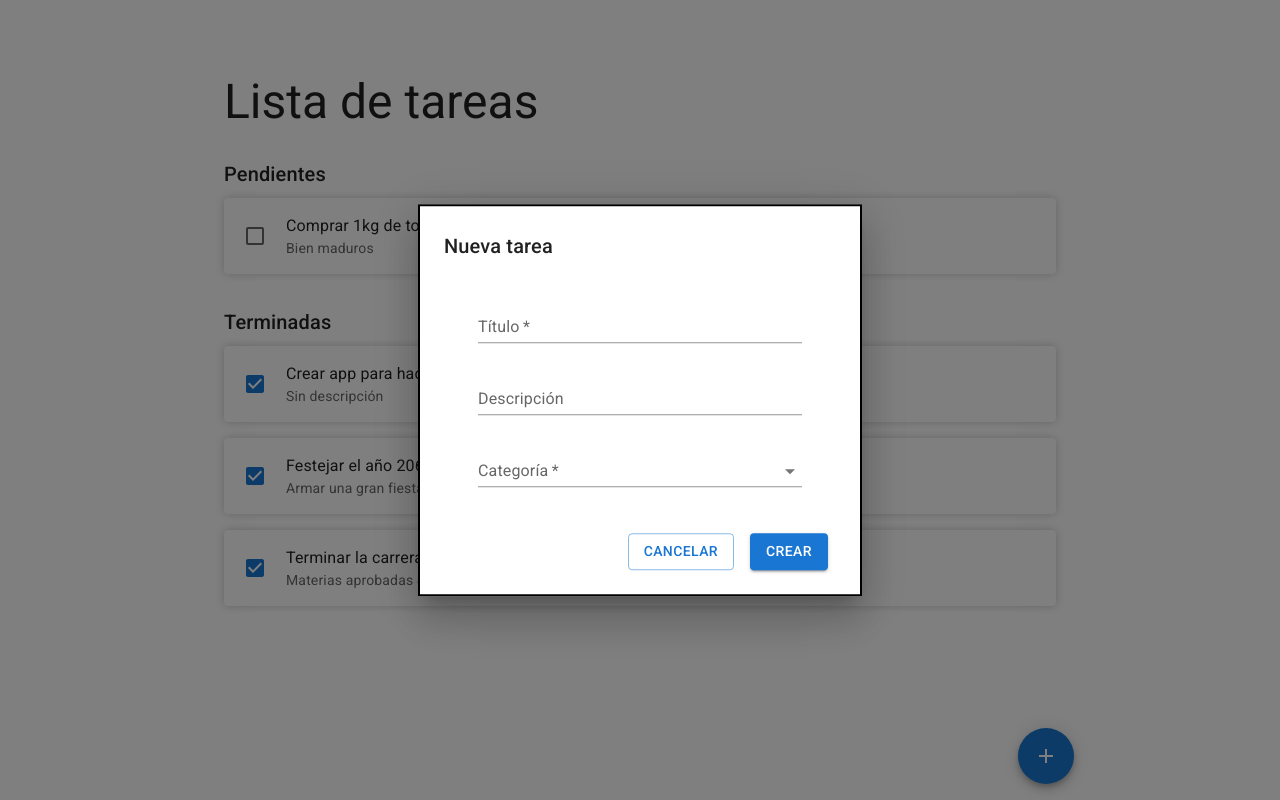
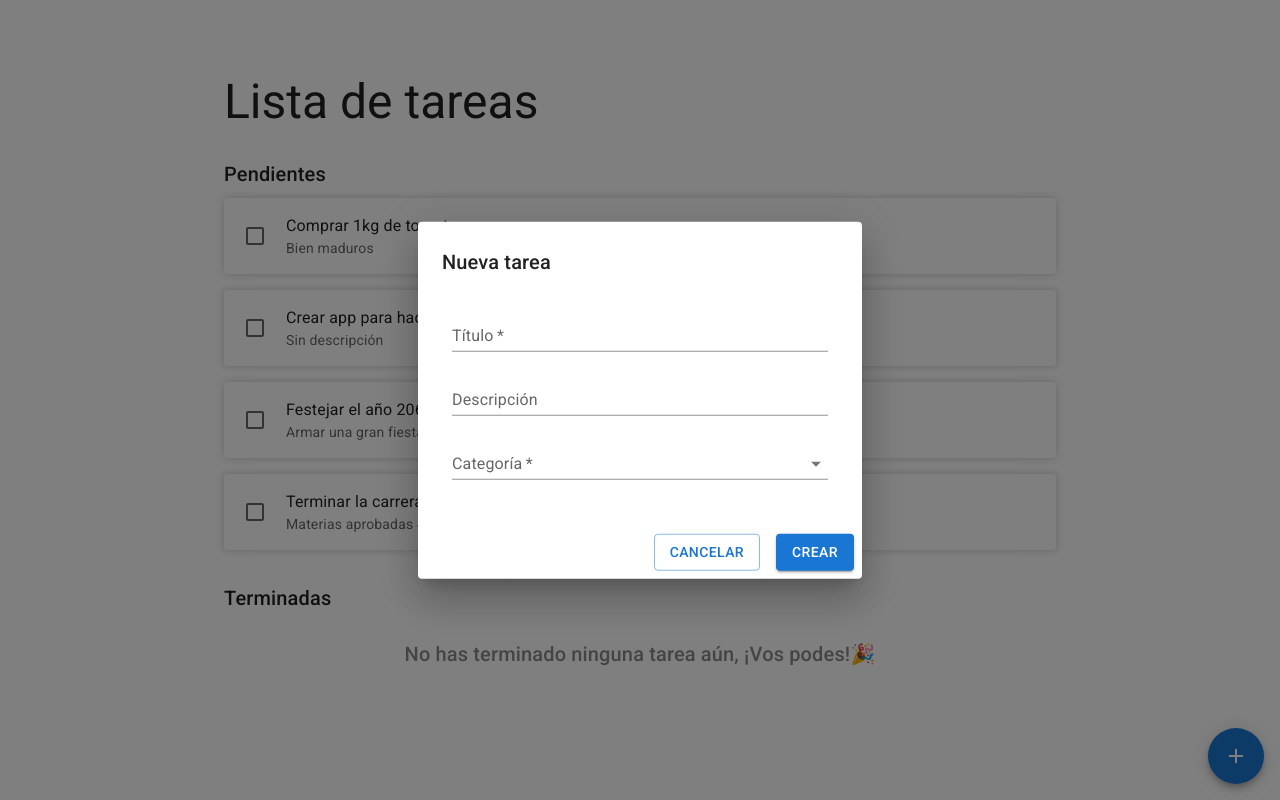
Before and after one commit to Jesus1397/Minder-ToDoList, a React (Vite) app: page / in a window 1280 px wide. Both pictures are taken after a click on the button "add". Built offline with nearby package versions, Linux system fonts and the light colour scheme; data requests are answered from the project's data file; a web font is replaced by a local one.

Commit message:
fix: changes

```diff
--- a/db.json
+++ b/db.json
@@ -49,21 +49,21 @@
         "title": "Crear app para hacerme millonario 🤑",
         "description": null,
         "category_id": "65125b62-8778-5bc8-89ac-098057b9a390",
-      "completed": true
+        "completed": false
       },
       {
         "id": "cbdb75a0-5808-556b-8f6c-fbe2c162752b",
         "title": "Festejar el año 2065",
         "description": "Armar una gran fiesta para el año 2065 🥳💃🎉🎊",
         "category_id": "49078200-32bd-5718-a6e5-5c4e08c0ed9c",
-      "completed": true
+        "completed": false
       },
       {
         "id": "1dea00ea-dd83-5338-b5d7-0b5177c8545e",
         "title": "Terminar la carrera universitaria",
         "description": "Materias aprobadas 46/46",
         "category_id": "24c202cd-6076-58aa-a2e2-3bc3f7d99428",
-      "completed": true
+        "completed": false
       }
     ]
   }
--- a/src/App.tsx
+++ b/src/App.tsx
@@ -104,7 +104,11 @@ function App() {
               color="primary"
               aria-label="add"
               onClick={() => setOpen(true)}
-              sx={{ position: "absolute", bottom: 16, right: 16 }}
+              sx={{
+                position: "fixed",
+                bottom: 16,
+                right: 16,
+              }}
             >
               <AddIcon />
             </Fab>
--- a/src/components/TaskList_component.tsx
+++ b/src/components/TaskList_component.tsx
@@ -4,6 +4,7 @@ import {
   Checkbox,
   ListItemText,
   Typography,
+  Box,
 } from "@mui/material";
 import { Task } from "../interfaces/Task_interfaces";
 
@@ -13,7 +14,10 @@ interface TaskListProps {
   completed: boolean;
 }
 
-const TaskList: React.FC<TaskListProps> = ({ tasks, onToggle, completed }) => (
+const TaskList: React.FC<TaskListProps> = ({ tasks, onToggle, completed }) => {
+  const filteredTasks = tasks.filter((task) => task.completed === completed);
+
+  return (
     <>
       <Typography
         variant="h6"
@@ -23,15 +27,28 @@ const TaskList: React.FC<TaskListProps> = ({ tasks, onToggle, completed }) => (
       >
         {completed ? "Terminadas" : "Pendientes"}
       </Typography>
+      {filteredTasks.length === 0 ? (
+        <Box
+          sx={{
+            textAlign: "center",
+            padding: "16px",
+            color: "#888",
+          }}
+        >
+          <Typography variant="h6">
+            {completed
+              ? "No has terminado ninguna tarea aún, ¡Vos podes!🎉"
+              : "¡Bien hecho! No tienes tareas pendientes. ✅"}
+          </Typography>
+        </Box>
+      ) : (
         <List
           sx={{
             paddingTop: "0px",
             paddingBottom: "16px",
           }}
         >
-      {tasks
-        .filter((task) => task.completed === completed)
-        .map((task) => (
+          {filteredTasks.map((task) => (
             <ListItem
               key={task.id}
               sx={{
@@ -56,7 +73,9 @@ const TaskList: React.FC<TaskListProps> = ({ tasks, onToggle, completed }) => (
             </ListItem>
           ))}
         </List>
+      )}
     </>
   );
+};
 
 export default TaskList;
--- a/src/components/TaskModal_component.tsx
+++ b/src/components/TaskModal_component.tsx
@@ -72,25 +72,29 @@ const TaskModal: React.FC<TaskModalProps> = ({
 
   return (
     <Modal open={open} onClose={handleClose}>
-      <Box sx={{ ...modalStyle, p: "24px 24px 16px 24px" }}>
-        <Typography variant="h6" gutterBottom>
+      <Box sx={{ ...modalStyle }}>
+        <Typography
+          variant="h6"
+          gutterBottom
+          sx={{ p: "24px 24px 16px 24px", m: "0px" }}
+        >
           Nueva tarea
         </Typography>
-        <Box sx={{ p: "10px" }}>
-          <Box sx={{ padding: "0 24px 20px 24px" }}>
+        <Box sx={{ padding: "0 24px 20px 24px" }}>
+          <Box sx={{ padding: "10px" }}>
             <TextField
               fullWidth
               label="Título"
               name="title"
               value={newTask.title}
               onChange={handleInputChange}
-              margin="normal"
               inputProps={{ maxLength: 40 }}
               required
               color={getFieldColor("title")}
               error={errors.title}
               helperText={errors.title ? "El título es requerido" : ""}
               variant="standard"
+              sx={{ marginBottom: "16px" }}
             />
             <TextField
               fullWidth
@@ -98,7 +102,6 @@ const TaskModal: React.FC<TaskModalProps> = ({
               name="description"
               value={newTask.description}
               onChange={handleInputChange}
-              margin="normal"
               inputProps={{ maxLength: 100 }}
               color={getFieldColor("description")}
               error={errors.description}
@@ -106,6 +109,7 @@ const TaskModal: React.FC<TaskModalProps> = ({
                 errors.description ? "La descripción es requerida" : ""
               }
               variant="standard"
+              sx={{ marginBottom: "16px" }}
             />
             <TextField
               fullWidth
@@ -114,12 +118,12 @@ const TaskModal: React.FC<TaskModalProps> = ({
               name="category_id"
               value={newTask.category_id}
               onChange={handleInputChange}
-              margin="normal"
               required
               color={getFieldColor("category_id")}
               error={errors.category_id}
               helperText={errors.category_id ? "La categoría es requerida" : ""}
               variant="standard"
+              sx={{ marginBottom: "16px" }}
             >
               {categories.map((category) => (
                 <MenuItem key={category.id} value={category.id}>
--- a/src/styles/Modal_style.tsx
+++ b/src/styles/Modal_style.tsx
@@ -5,6 +5,6 @@ export const modalStyle = {
   transform: "translate(-50%, -50%)",
   width: 444,
   bgcolor: "background.paper",
-  border: "2px solid #000",
   boxShadow: 24,
+  borderRadius: "4px",
 };
```
Lines whose indentation alone changed are shown as unchanged.
